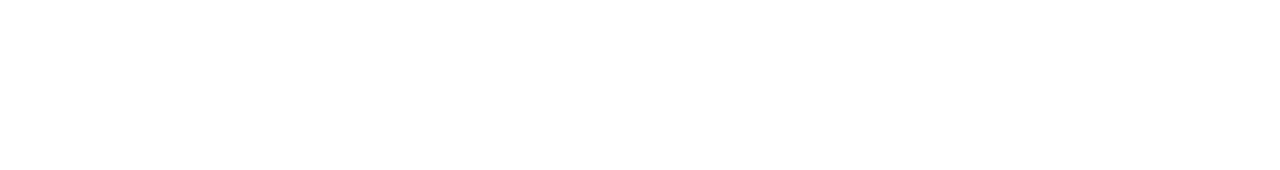
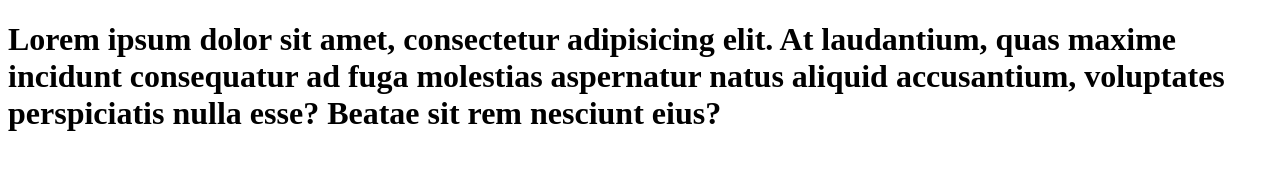
Before and after one commit to commander902/wpu-tes-2, a plain HTML site: page index.html in a window 1280 px wide. Drawn offline with Linux system fonts and the light colour scheme.

Commit message:
menambahkan paraggraf

```diff
--- a/index.html
+++ b/index.html
@@ -7,6 +7,7 @@
     <title>Document</title>
 </head>
 <body>
+    <h1>Lorem ipsum dolor sit amet, consectetur adipisicing elit. At laudantium, quas maxime incidunt consequatur ad fuga molestias aspernatur natus aliquid accusantium, voluptates perspiciatis nulla esse? Beatae sit rem nesciunt eius?</h1>
 
 </body>
 </html>
```
